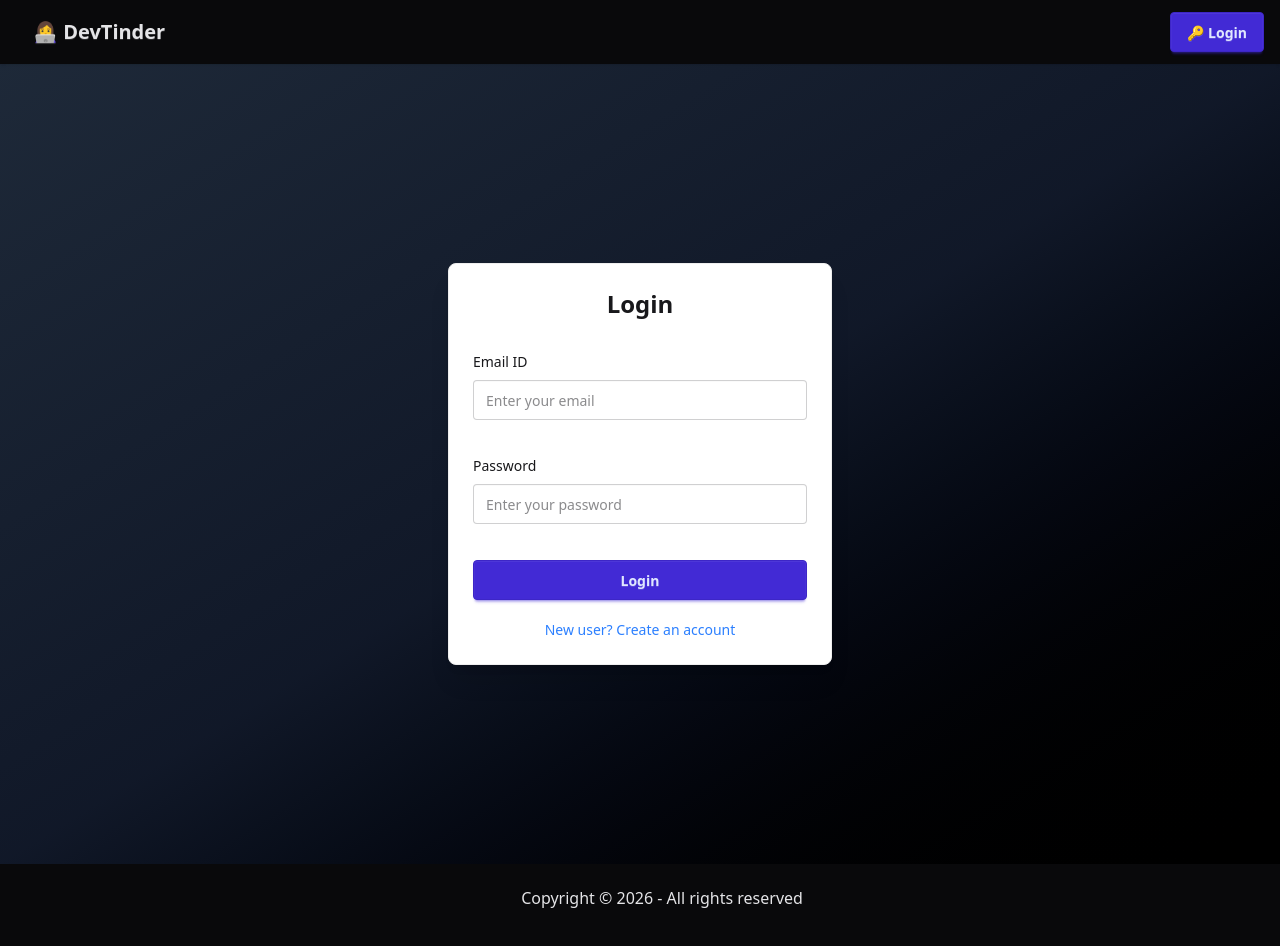
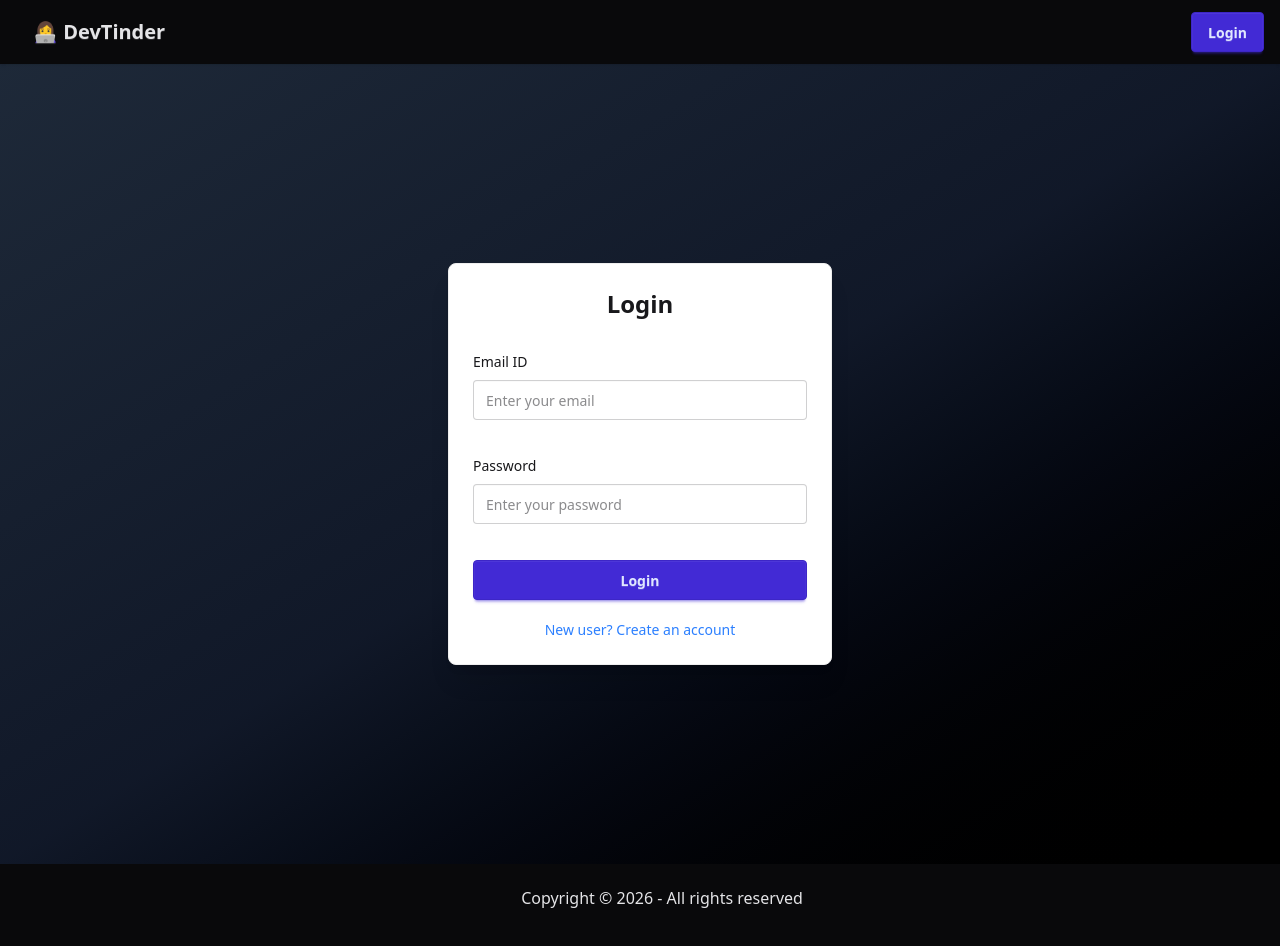
Before and after one commit to VihaShahh/DevTinder_web, a React (Vite) app: page /login in a window 1280 px wide. Shown: the top 946 px of the page. Built offline with nearby package versions, Linux system fonts and the light colour scheme; no server answers.

Commit message:
removed emoji

```diff
--- a/src/components/NavBar.jsx
+++ b/src/components/NavBar.jsx
@@ -32,7 +32,7 @@ const NavBar = () => {
             {!user && (
                 <div className="flex-none">
                     <Link to="/login" className="btn btn-primary">
-                        🔑 Login
+                        Login
                     </Link>
                 </div>
             )}
```
